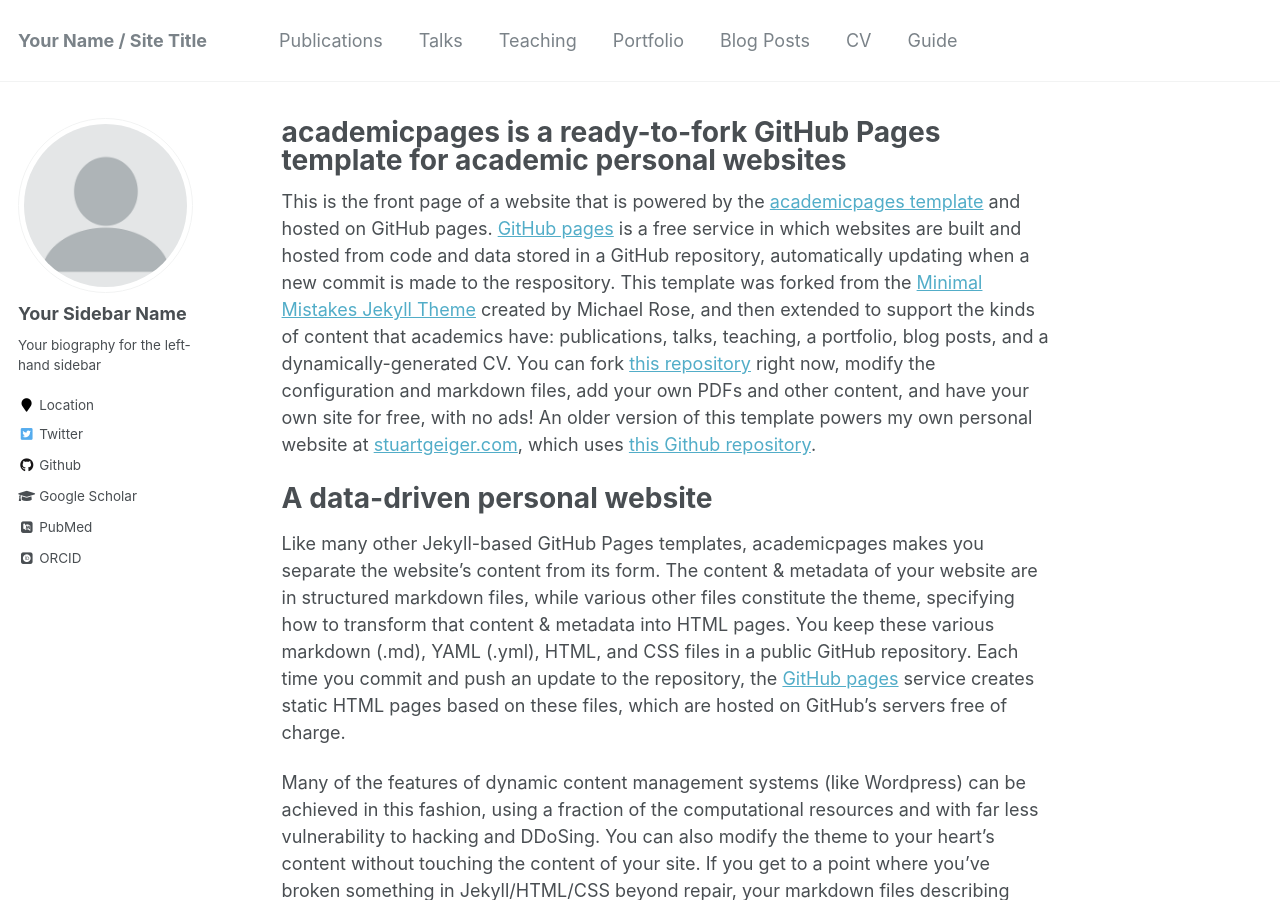
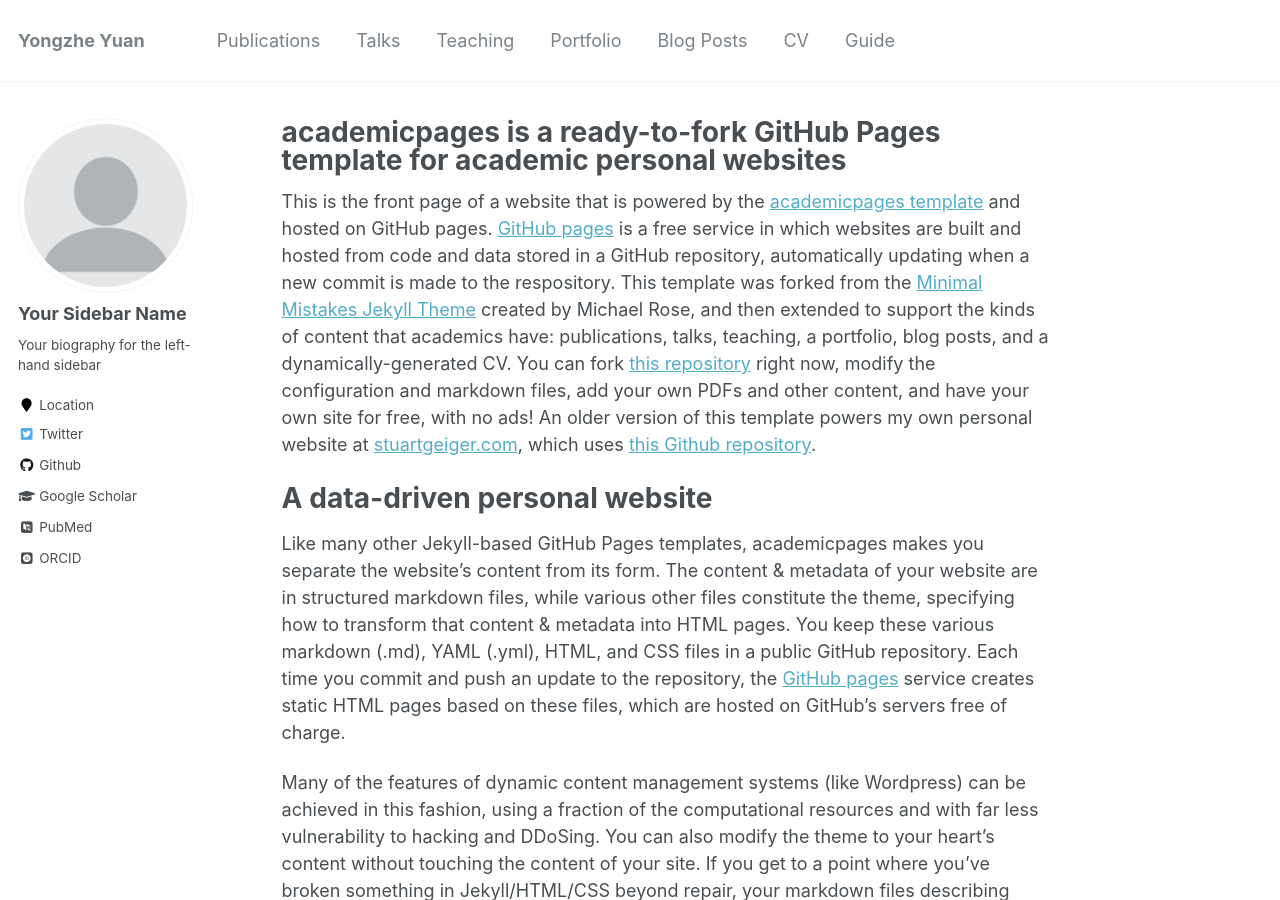
Before and after one commit to YYZMARS/YYZMARS.github.io, a Jekyll site: the page built from _pages/about.md, in a window 1280 px wide and 900 px high. Built offline with Jekyll 4.4.1, drawn with Linux system fonts in a browser that asks for light colours; some web fonts are replaced.

Commit message:
Update _config.yml

```diff
--- a/_config.yml
+++ b/_config.yml
@@ -7,7 +7,7 @@
 
 # Site Settings
 locale                   : "en-US"
-title                    : "Your Name / Site Title"
+title                    : "Yongzhe Yuan"
 title_separator          : "-"
 name                     : &name "Your Name"
 description              : &description "personal description"
```
